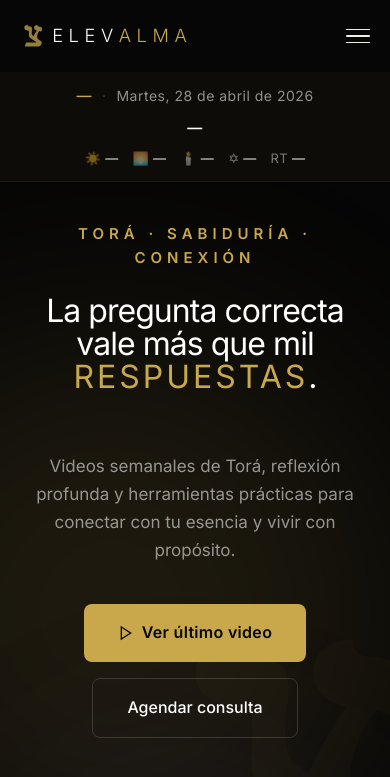
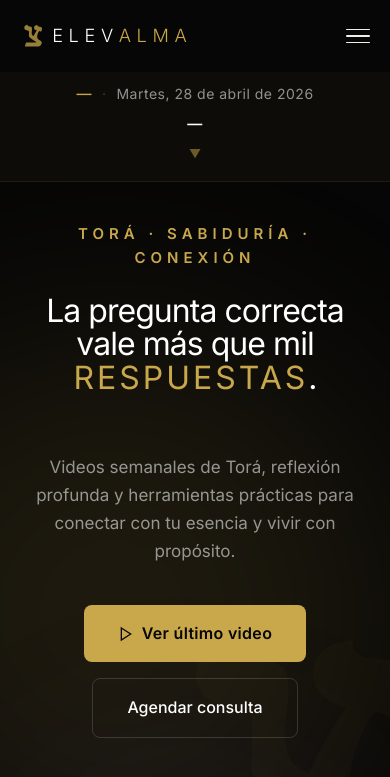
Before and after one commit to spenhos/elevalma-site, a Jekyll site: the page index.html, which Jekyll copies as it is, in a window 390 px wide and 900 px high, cut to the strip 0-795 px from the top of the window. Shown: the top 777 px of the strip. Built offline with Jekyll 4.4.1, drawn with Linux system fonts in a browser that asks for light colours.

Commit message:
Fix: Ajusta NAV y dates

```diff
--- a/index.html
+++ b/index.html
@@ -85,6 +85,7 @@
         <span class="jbar-greg" id="jbar-greg">—</span>
       </div>
       <div class="jbar-parasha" id="jbar-parasha">—</div>
+      <div class="jbar-toggle" id="jbar-toggle" onclick="document.getElementById('jbar').classList.toggle('expanded')">▼</div>
       <div class="jbar-times">
         <span class="jbar-time" id="jbar-sunrise" data-tooltip="Netz HaJamá — Salida del sol">☀️ <b>—</b></span>
         <span class="jbar-time" id="jbar-sunset" data-tooltip="Shkiá — Puesta del sol">🌅 <b>—</b></span>
--- a/style.css
+++ b/style.css
@@ -96,9 +96,11 @@ section {
   top: 0;
   left: 0;
   right: 0;
+  width: 100%;
   height: var(--nav-h);
   z-index: 100;
   transition: all 0.5s cubic-bezier(0.16, 1, 0.3, 1);
+  overflow-x: hidden;
 }
 
 .nav.scrolled {
@@ -557,16 +559,45 @@ section {
   opacity: 1;
   transform: translateX(-50%) translateY(0);
 }
+.jbar-toggle {
+  display: none;
+}
 @media (max-width: 900px) {
-  .jbar { padding: 12px 20px; }
+  .jbar { padding: 10px 20px; overflow: hidden; }
   .jbar-inner {
     flex-direction: column;
     align-items: center;
-    gap: 8px;
+    gap: 6px;
     text-align: center;
-  }
+    max-width: 100%;
+  }
+  .jbar-date { flex-wrap: wrap; justify-content: center; }
   .jbar-parasha { min-width: auto; }
-  .jbar-times { justify-content: center; gap: 14px; }
+  .jbar-times {
+    justify-content: center;
+    gap: 10px;
+    max-height: 0;
+    overflow: hidden;
+    transition: max-height 0.4s ease, opacity 0.3s ease;
+    opacity: 0;
+  }
+  .jbar.expanded .jbar-times {
+    max-height: 80px;
+    opacity: 1;
+  }
+  .jbar-toggle {
+    display: flex;
+    align-items: center;
+    justify-content: center;
+    cursor: pointer;
+    color: rgba(201,168,76,0.5);
+    font-size: 12px;
+    padding: 2px 0;
+    transition: transform 0.3s ease;
+  }
+  .jbar.expanded .jbar-toggle {
+    transform: rotate(180deg);
+  }
 }
 
 /* ---- HERO STATS ---- */
@@ -1603,7 +1634,7 @@ section {
 @media (max-width: 900px) {
   .nav-links, .nav-cta, .nav-cta-gold { display: none !important; }
   .nav-mobile { display: flex; }
-  .nav-inner { padding: 0 20px; overflow: visible; }
+  .nav-inner { padding: 0 20px; overflow: visible; max-width: 100%; }
 
   .about-grid {
     grid-template-columns: 1fr;
```
